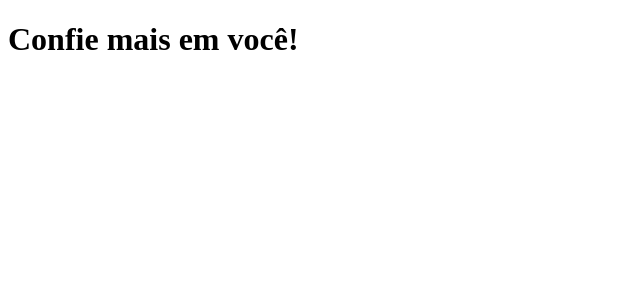
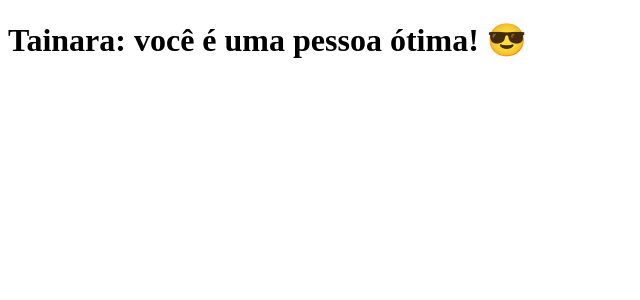
Before and after one commit to gigliozzi/clone-tabnews, a Next.js app: page / in a window 1280 px wide. Shown: the top 300 px of the page, without its empty margins (0-640 px from the left). Built offline with nearby package versions, Linux system fonts and the light colour scheme.

Commit message:
mundaça na frase

```diff
--- a/pages/index.js
+++ b/pages/index.js
@@ -1,5 +1,5 @@
 function Home(){
-    return <h1>Confie mais em você!</h1>
+    return <h1>Tainara: você é uma pessoa ótima! 😎 </h1>
 }
 
 export default Home;
```
